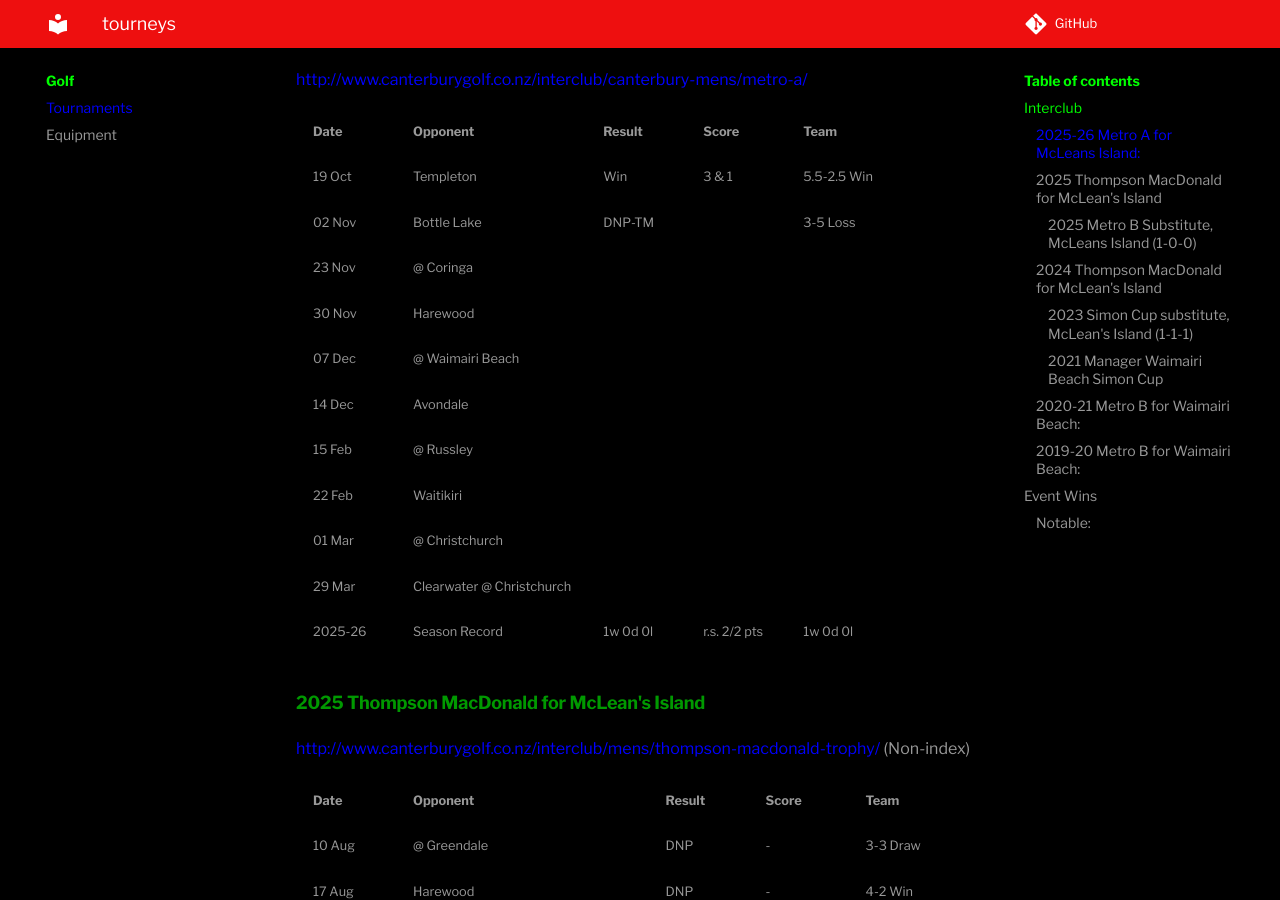
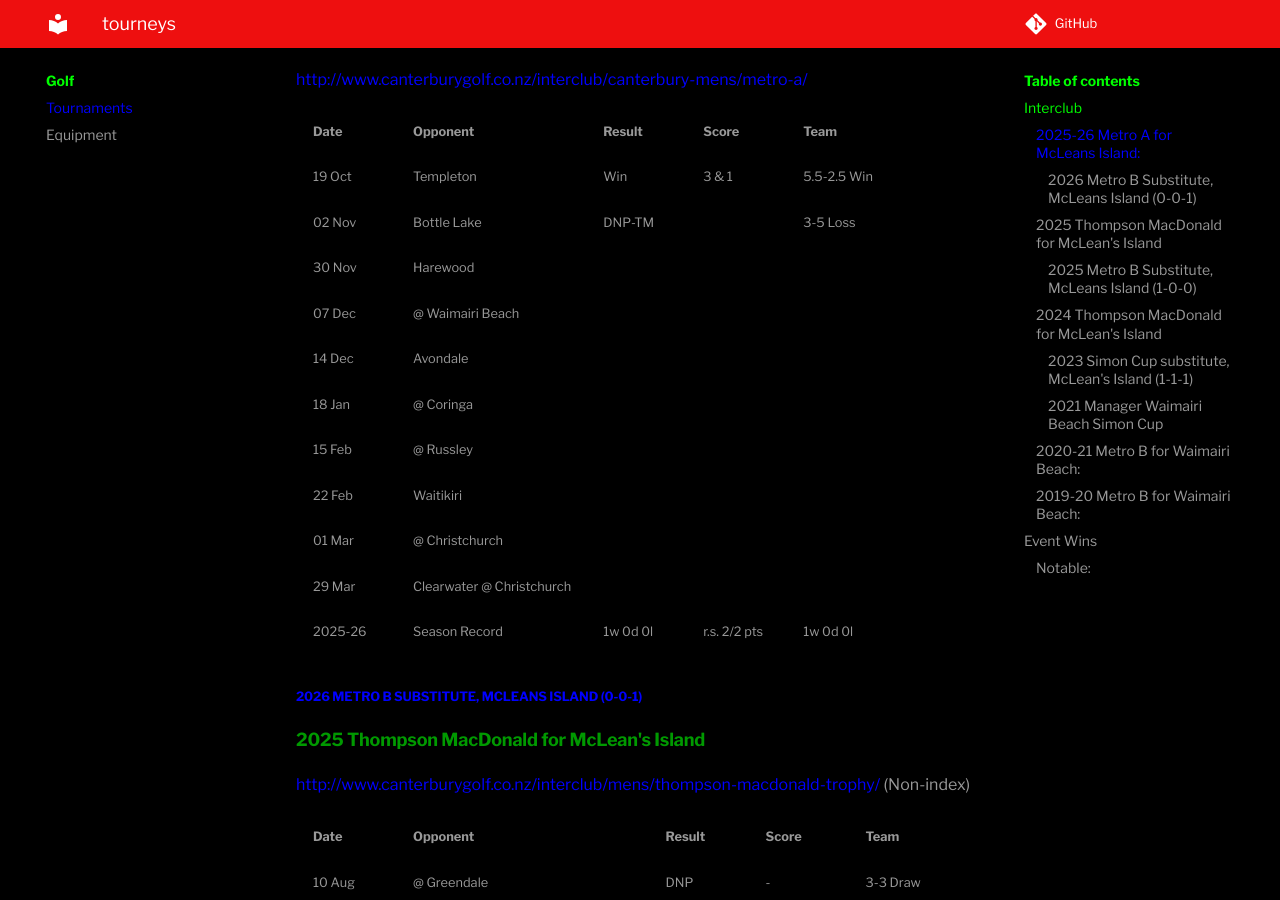
Before and after one commit to matchavez/matchavez.github.io, an MkDocs documentation site: the page built from docs/golf/tourneys.md, in a window 1280 px wide and 900 px high, scrolled down 260 px. Built offline with MkDocs 1.6.1 and Material for MkDocs 9.7.7, drawn with Linux system fonts in a browser that asks for light colours; comment, search, counter and statistics services are not loaded.

Commit message:
[PUBLISHER] Merge #82

```diff
--- a/docs/golf/tourneys.md
+++ b/docs/golf/tourneys.md
@@ -14,17 +14,17 @@
 | ------- | ------------------------- | -------- | ------------ | ----------- |
 | 19 Oct  | Templeton                 | Win      | 3 & 1        | 5.5-2.5 Win |
 | 02 Nov  | Bottle Lake               | DNP-TM   |              | 3-5 Loss    |
-| 23 Nov  | @ Coringa                 |          |              |             |
 | 30 Nov  | Harewood                  |          |              |             |
 | 07 Dec  | @ Waimairi Beach          |          |              |             |
 | 14 Dec  | Avondale                  |          |              |             |
+| 18 Jan  | @ Coringa                 |          |              |             |
 | 15 Feb  | @ Russley                 |          |              |             |
 | 22 Feb  | Waitikiri                 |          |              |             |
 | 01 Mar  | @ Christchurch            |          |              |             |
 | 29 Mar  | Clearwater @ Christchurch |          |              |             |
 | 2025-26 | Season Record             | 1w 0d 0l | r.s. 2/2 pts | 1w 0d 0l    |
 
-
+##### 2026 Metro B Substitute, McLeans Island (0-0-1)
 
 #### 2025 Thompson MacDonald for McLean's Island
 [http://www.canterburygolf.co.nz/interclub/mens/thompson-macdonald-trophy/ ](https://www.canterburygolf.co.nz/thompson-macdonald-trophy/)(Non-index)
```
